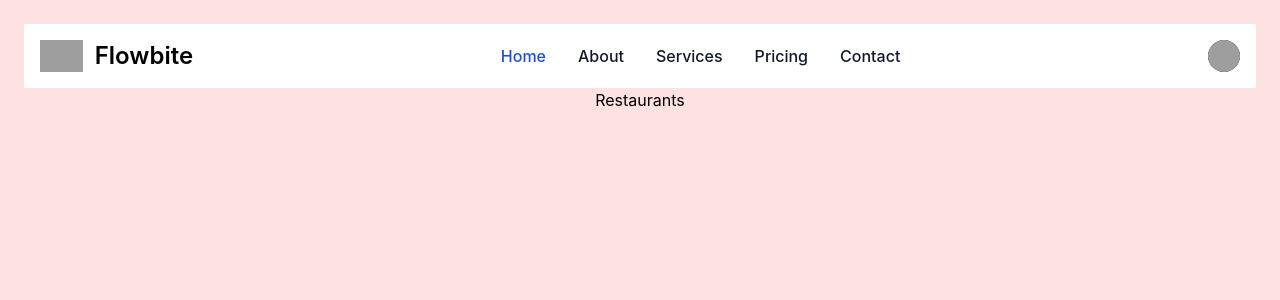
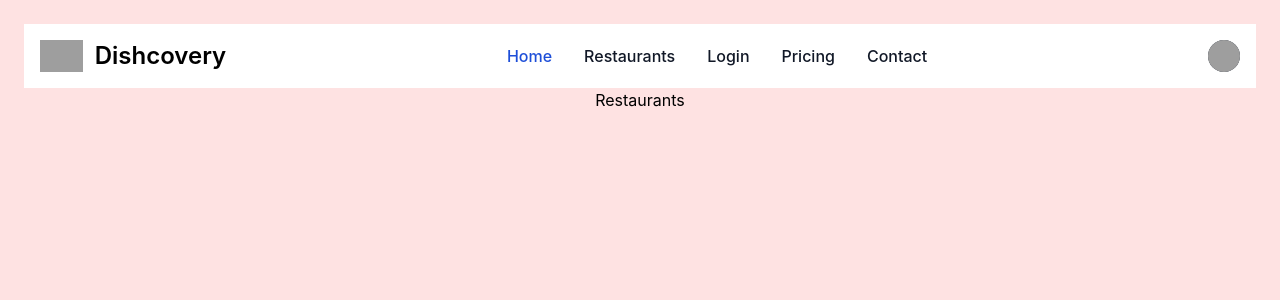
Before and after one commit to Ikawari-s/Dishcovery, a React (Create React App) app in the folder main/: page /restaurants in a window 1280 px wide. Shown: the top 300 px of the page. Built offline with nearby package versions, Linux system fonts and the light colour scheme; grey boxes are pictures that could not be loaded.

Commit message:
header navigation

```diff
--- a/main/src/components/others/Header.jsx
+++ b/main/src/components/others/Header.jsx
@@ -1,4 +1,5 @@
 import React from "react";
+import { Link } from "react-router-dom";
 
 function Header() {
   return (
@@ -14,9 +15,13 @@ function Header() {
               class="h-8"
               alt="Flowbite Logo"
             />
-            <span class="self-center text-2xl font-semibold whitespace-nowrap dark:text-white">
-              Flowbite
-            </span>
+
+            <Link
+              class="self-center text-2xl font-semibold whitespace-nowrap dark:text-white"
+              to="/"
+            >
+              Dishcovery
+            </Link>
           </a>
           <div class="flex items-center md:order-2 space-x-3 md:space-x-0 rtl:space-x-reverse">
             <button
@@ -113,29 +118,29 @@ function Header() {
           >
             <ul class="flex flex-col font-medium p-4 md:p-0 mt-4 border border-gray-100 rounded-lg bg-gray-50 md:space-x-8 rtl:space-x-reverse md:flex-row md:mt-0 md:border-0 md:bg-white dark:bg-gray-800 md:dark:bg-gray-900 dark:border-gray-700">
               <li>
-                <a
-                  href="#"
+                <Link
+                  to="/"
                   class="block py-2 px-3 text-white bg-blue-700 rounded-sm md:bg-transparent md:text-blue-700 md:p-0 md:dark:text-blue-500"
                   aria-current="page"
                 >
                   Home
-                </a>
+                </Link>
               </li>
               <li>
-                <a
-                  href="#"
+                <Link
+                  to="/restaurants"
                   class="block py-2 px-3 text-gray-900 rounded-sm hover:bg-gray-100 md:hover:bg-transparent md:hover:text-blue-700 md:p-0 dark:text-white md:dark:hover:text-blue-500 dark:hover:bg-gray-700 dark:hover:text-white md:dark:hover:bg-transparent dark:border-gray-700"
                 >
-                  About
-                </a>
+                  Restaurants
+                </Link>
               </li>
               <li>
-                <a
-                  href="#"
+                <Link
+                  to="/authentication"
                   class="block py-2 px-3 text-gray-900 rounded-sm hover:bg-gray-100 md:hover:bg-transparent md:hover:text-blue-700 md:p-0 dark:text-white md:dark:hover:text-blue-500 dark:hover:bg-gray-700 dark:hover:text-white md:dark:hover:bg-transparent dark:border-gray-700"
                 >
-                  Services
-                </a>
+                  Login
+                </Link>
               </li>
               <li>
                 <a
```
